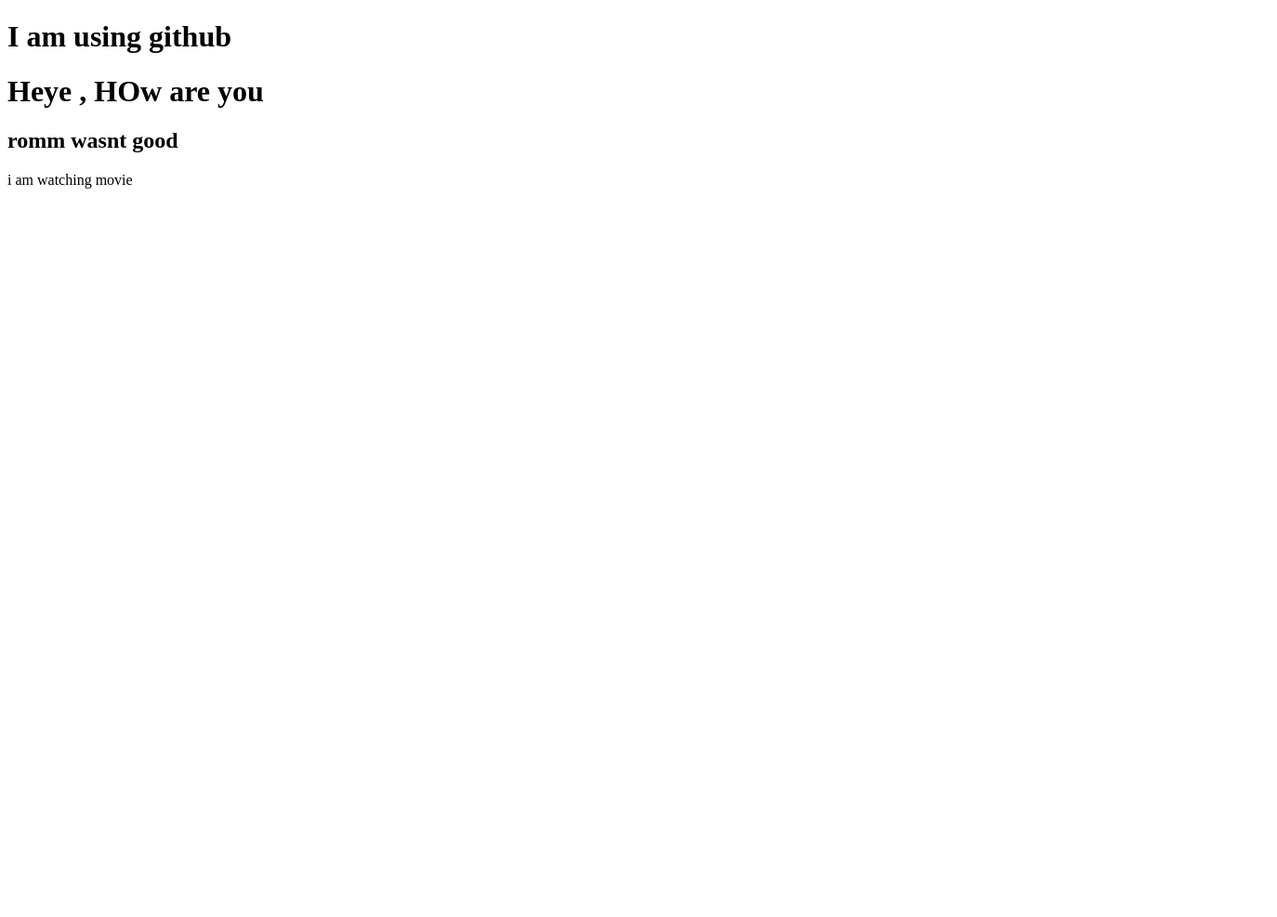
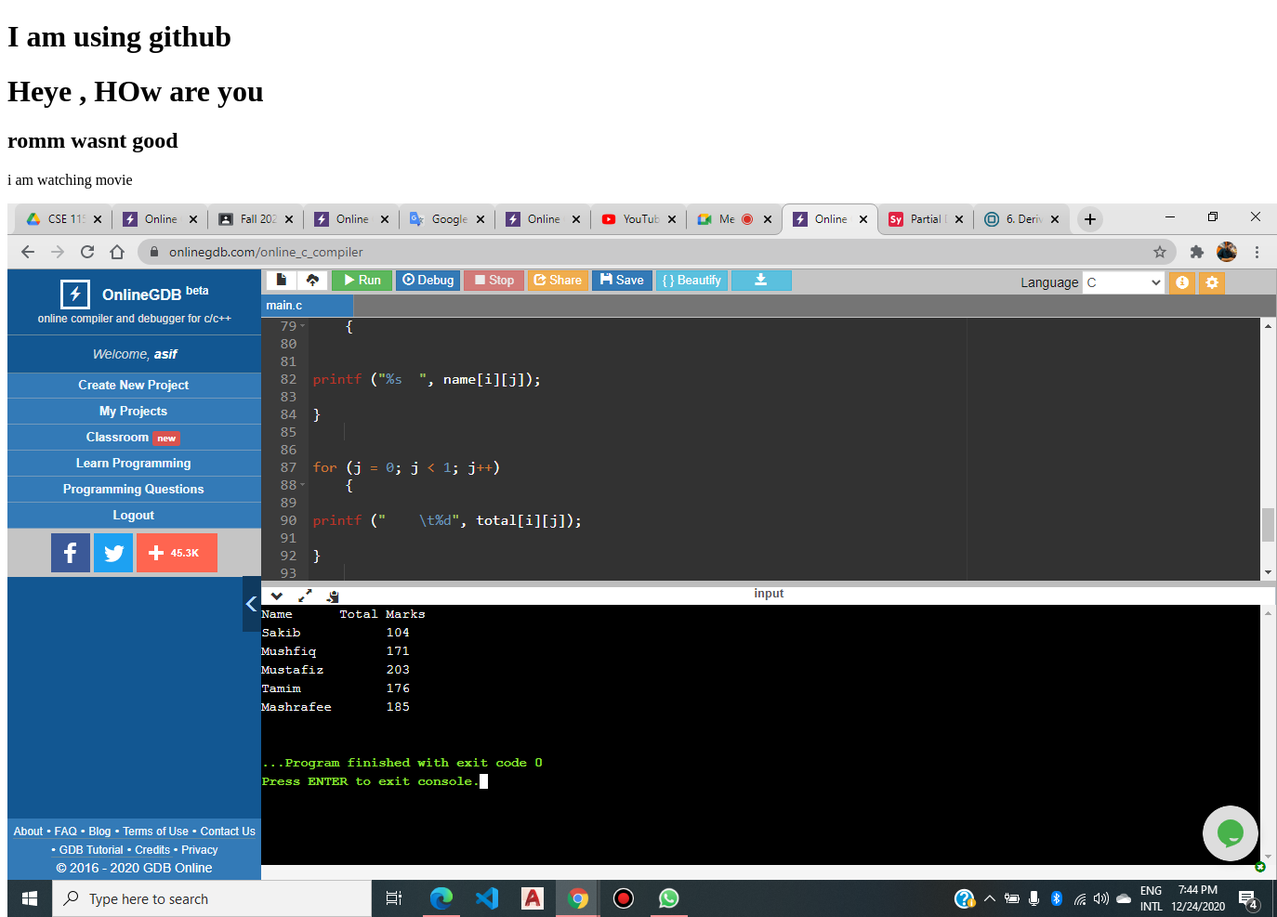
Before and after one commit to asif279/my.first.website, a plain HTML site: page index.html in a window 1280 px wide. Shown: the whole page at 93% size, 1374 px wide, since content can reach past the window. Before the commit the page ends 800 px from the top, so only its background shows below. Drawn offline with Linux system fonts and the light colour scheme.

Commit message:
add imges

```diff
--- a/index.html
+++ b/index.html
@@ -10,5 +10,6 @@
     <h1>Heye , HOw are you</h1>
     <h2>romm wasnt good</h2>
     <p>i am watching movie</p>
+    <img src="11.png">
 </body>
 </html>
```
Also changed, not shown: 11.png (added).
